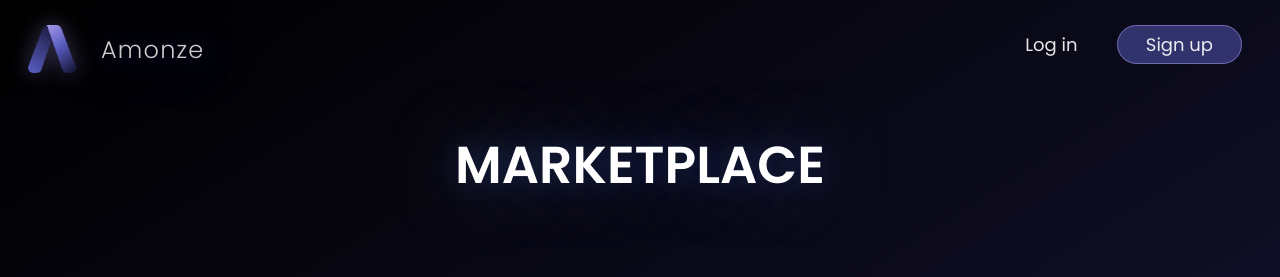
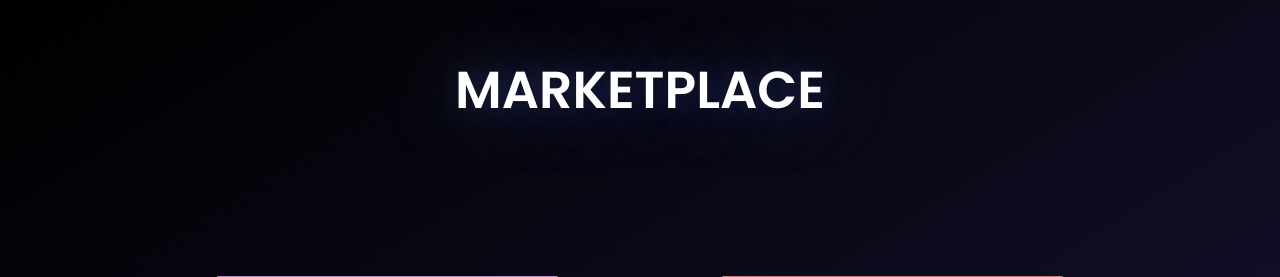
Before and after one commit to SecondGG/Amonze, a Django app: page /marketplace in a window 1280 px wide. Shown: the top 277 px of the page. Run offline with Django 3.2, Linux system fonts and the light colour scheme; data comes from the database, SQL or seed files in the repository.

Commit message:
update html pages

```diff
--- a/app_amonze/templates/marketplace.html
+++ b/app_amonze/templates/marketplace.html
@@ -13,61 +13,7 @@
             background-image: linear-gradient(to top left, rgba(23, 21, 55, 1), rgba(0, 0, 0, 1));
             height: 96vh;
             background-repeat: no-repeat;
-            background-attachment: fixed ;
-        }
-
-        .header {
-            display: flex;
-            flex-wrap: wrap;
-            margin: 10px;
-            margin-top: 25px;
-            align-items: center;
-            place-content: space-between;
-
-        }
-
-        .logo {
-            height: 48px;
-            width: 48px;
-            margin-left: 10px;
-            filter: drop-shadow(0px 0px 10px rgba(166, 153, 234, 0.35));
-        }
-
-        .login_and_signup {
-            padding-bottom: 10px;
-            right: 50px;
-        }
-
-        .login {
-            margin-right: 20px;
-            text-decoration: none;
-            font-size: 18px;
-            margin-bottom: 10px;
-            color: rgba(255, 255, 255, 0.9);
-        }
-
-        .login:hover {
-            color: rgba(255, 255, 255, 1);
-        }
-
-        .signup {
-            background-color: rgba(88, 93, 192, 0.5);
-            border: 1px solid rgba(166, 153, 234, 0.55);
-            border-radius: 20px;
-            color: rgba(255, 255, 255, 0.9);
-            font-size: 18px;
-            text-align: center;
-            text-decoration: none;
-            padding: 6px 28px;
-            margin-left: 15px;
-            margin-right: 20px;
-        }
-
-        .signup:hover {
-            background-color: rgba(88, 93, 192, 0.75);
-            border: 1px solid rgba(166, 153, 234, 0.80);
-            color: rgba(255, 255, 255, 1);
-            box-shadow: rgba(166, 153, 234, 0.5) 0px 0px 20px 0px;
+            background-attachment: fixed;
         }
 
         .market_header {
@@ -101,7 +47,7 @@
             border-radius: 25px;
         }
 
-        .item_desc{
+        .item_desc {
             margin-bottom: 5%;
         }
 
@@ -121,31 +67,18 @@
             text-shadow: 0 0 80px rgba(166, 153, 234, 0.7), 0 0 32px rgba(88, 93, 192, 0.7);
         }
 
-        a:link{
+        a:link {
             text-decoration: none;
         }
 
-        a:visited{
+        a:visited {
             text-decoration: none;
         }
-
     </style>
 
 </head>
 
 <body>
-    <div class="header">
-        <div class="image_wrapper">
-            <img class="logo" src="media/images/logo.png" alt="logo" />
-            <a>Amonze</a>
-        </div>
-        <div class="topright_wrapper">
-            <div class="login_and_signup">
-                <a class="login btn-glow" href="#">Log in</a>
-                <a class="signup btn-glow" href="/register">Sign up</a>
-            </div>
-        </div>
-    </div>
     <div class="market_header">
         <h2>MARKETPLACE</h2>
     </div>
```
Also changed, not shown: app_amonze/templates/register.html (+23 -19 lines).
